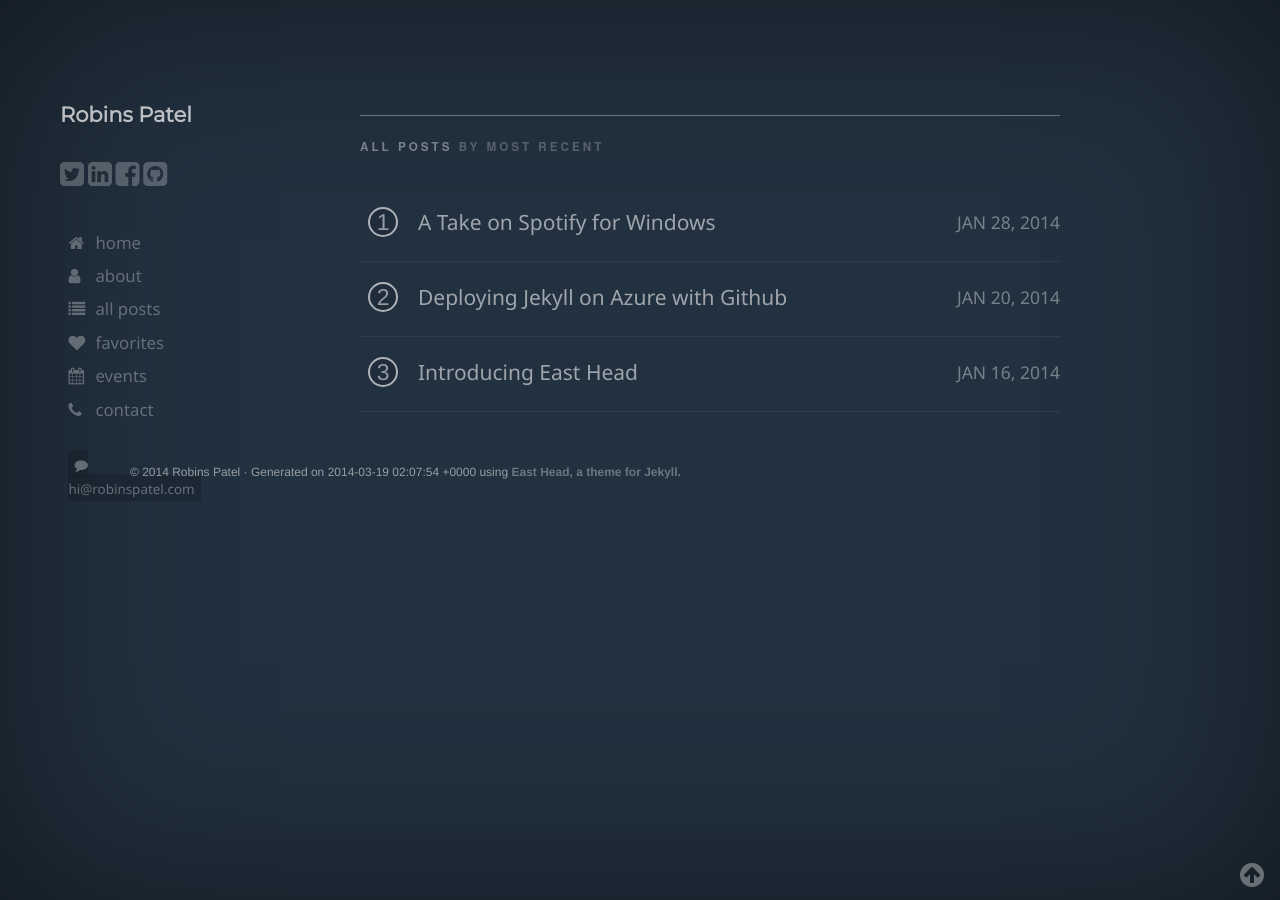
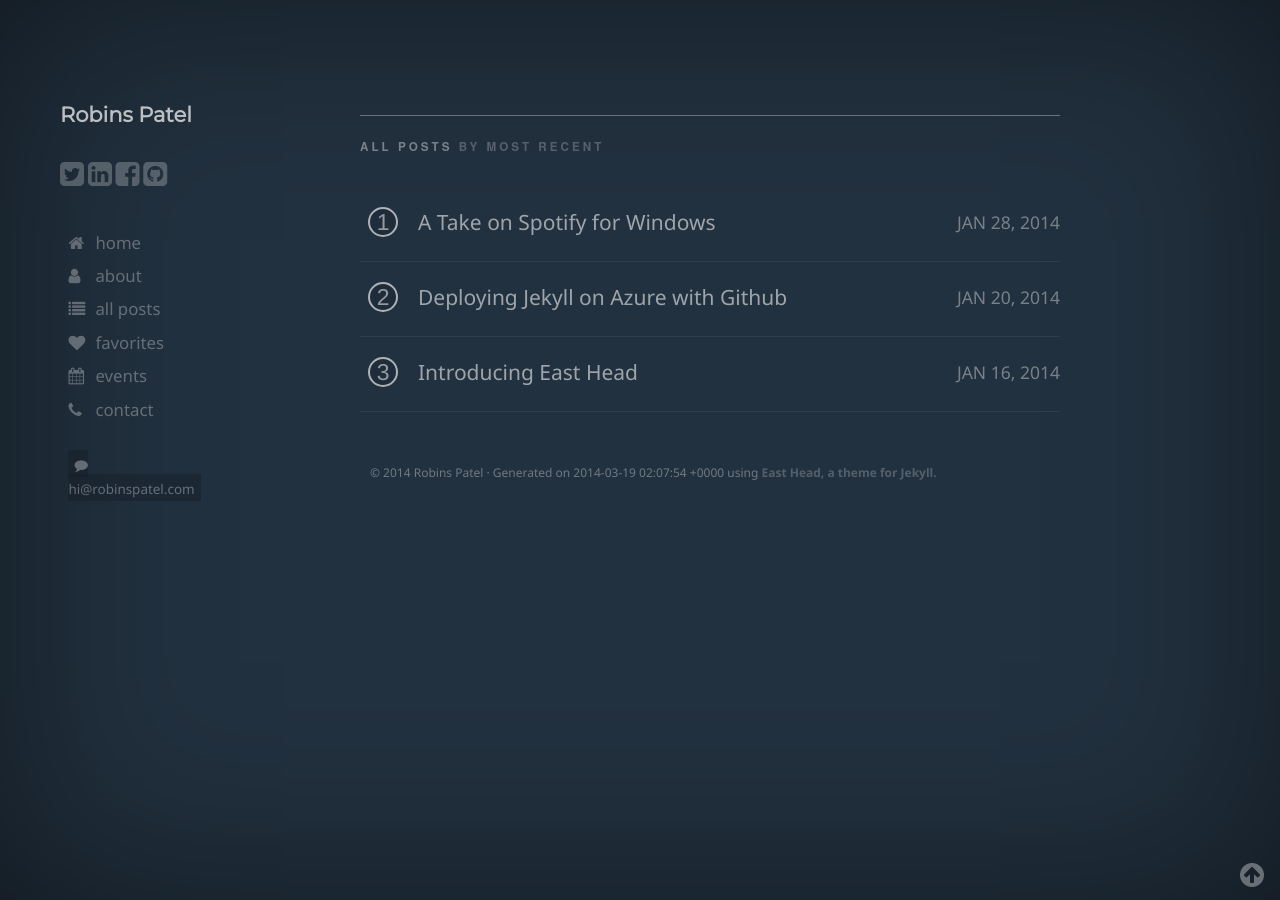
Before and after one commit to arnp/personal-site, a Jekyll site: the page built from all.html, in a window 1280 px wide. Built offline with Jekyll 4.4.1, drawn with Linux system fonts in a browser that asks for light colours; nearby versions of some CDN libraries; Markdown is read by kramdown in place of the engine named in the settings.

Commit message:
Footer fixes

```diff
--- a/_includes/all.html
+++ b/_includes/all.html
@@ -11,4 +11,3 @@
 		</div>
 	</div>
 </div>
-</div>
--- a/_includes/contact.html
+++ b/_includes/contact.html
@@ -14,5 +14,3 @@
 
 			<small><sub>*</sub>Not visited frequently.</small></p>
 </div>
-
-</div>
--- a/_includes/events.html
+++ b/_includes/events.html
@@ -116,4 +116,4 @@
 
 
 </div>
-</div>
+    </div>
--- a/_includes/footer.html
+++ b/_includes/footer.html
@@ -1,5 +1,4 @@
-
-<div class="sixteen columns content">
+<div class="twelve columns content offset-by-four">
 	<footer>&copy; {{ site.time | date: '%Y' }} {{ site.name }} &middot; Generated on {{ site.time }} using <a href="https://github.com/arnp/cahoon">East Head, a theme for Jekyll.</a></p></footer>
 </div>
 		  <!--GA-->
--- a/_layouts/post.html
+++ b/_layouts/post.html
@@ -75,5 +75,3 @@ layout: default
   </div>
 
 </div>
-
-</div>
--- a/stylesheets/layout.css
+++ b/stylesheets/layout.css
@@ -547,11 +547,11 @@ footer {
     padding-bottom: 20px;
     bottom:0;
     left: 0;
-    font-weight: normal;
+    font-weight: lighter;
     color: #e6e6e6;
-    opacity: .6;
+    opacity: .4;
     position: relative;
-    font-family: "Helvetica",Arial;
+    font-family:"Segoe UI","HelveticaNeue-Light", "Helvetica",Arial;
 }
 
 footer a{
```
Also changed, not shown: 9 other files.
